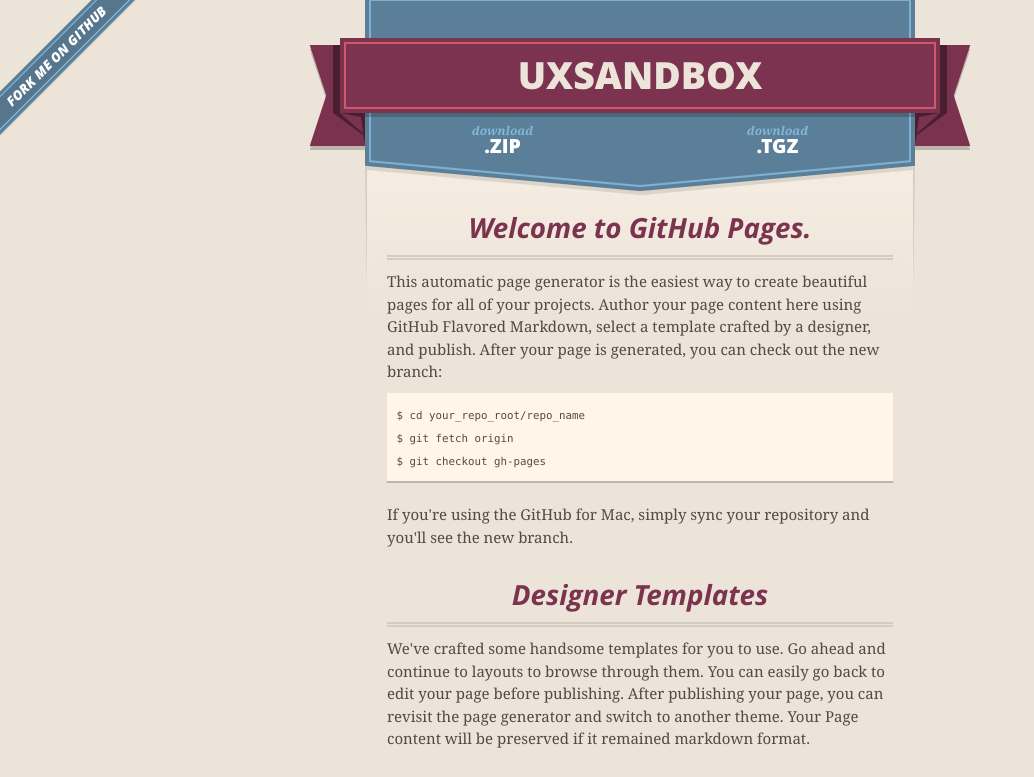
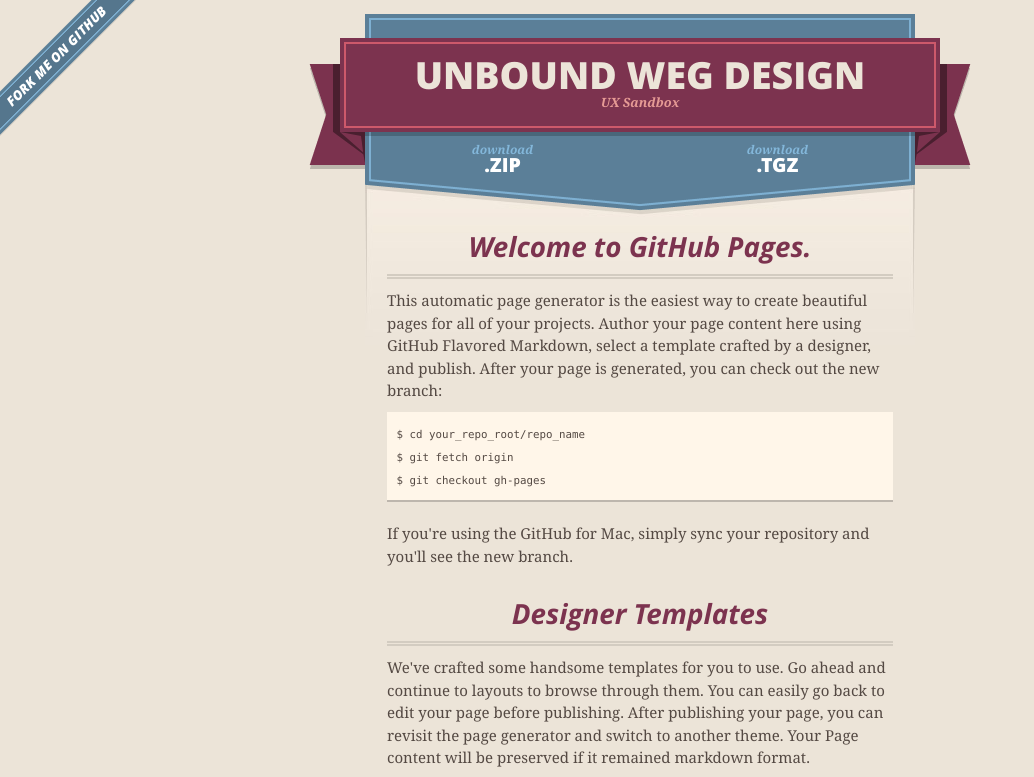
Before and after one commit to JaiDoubleU/uxSandbox, a plain HTML site: page index.html in a window 1280 px wide. Shown: the top 777 px of the page, without its empty margins (0-1034 px from the left). Drawn offline with nearby package versions, Linux system fonts and the light colour scheme.

Commit message:
Update index.html

```diff
--- a/index.html
+++ b/index.html
@@ -27,8 +27,8 @@
       <header>
         <span class="ribbon-outer">
           <span class="ribbon-inner">
-            <h1>Uxsandbox</h1>
-            <h2></h2>
+            <h1>Unbound Weg Design</h1>
+            <h2>UX Sandbox</h2>
           </span>
           <span class="left-tail"></span>
           <span class="right-tail"></span>
```
